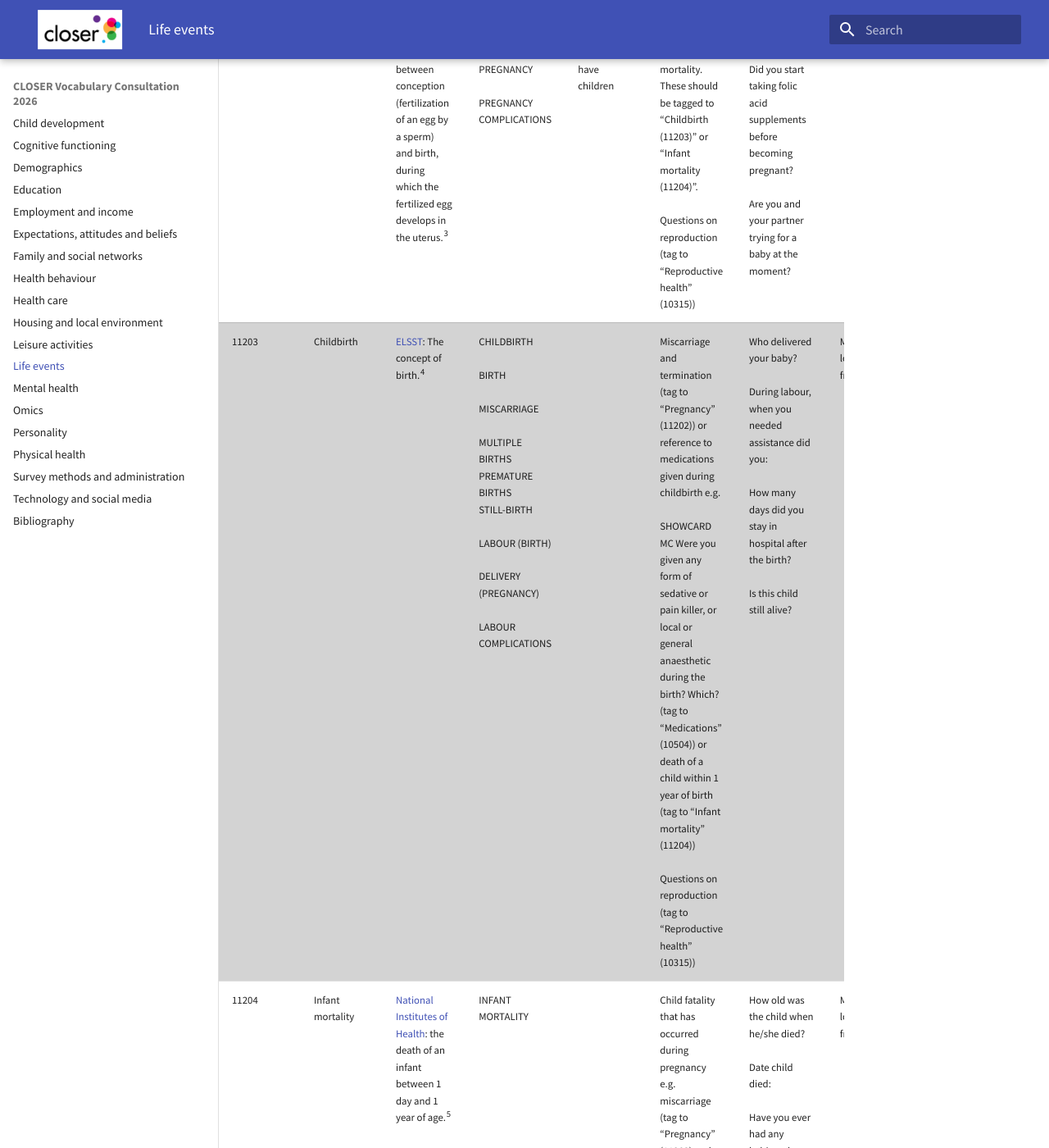
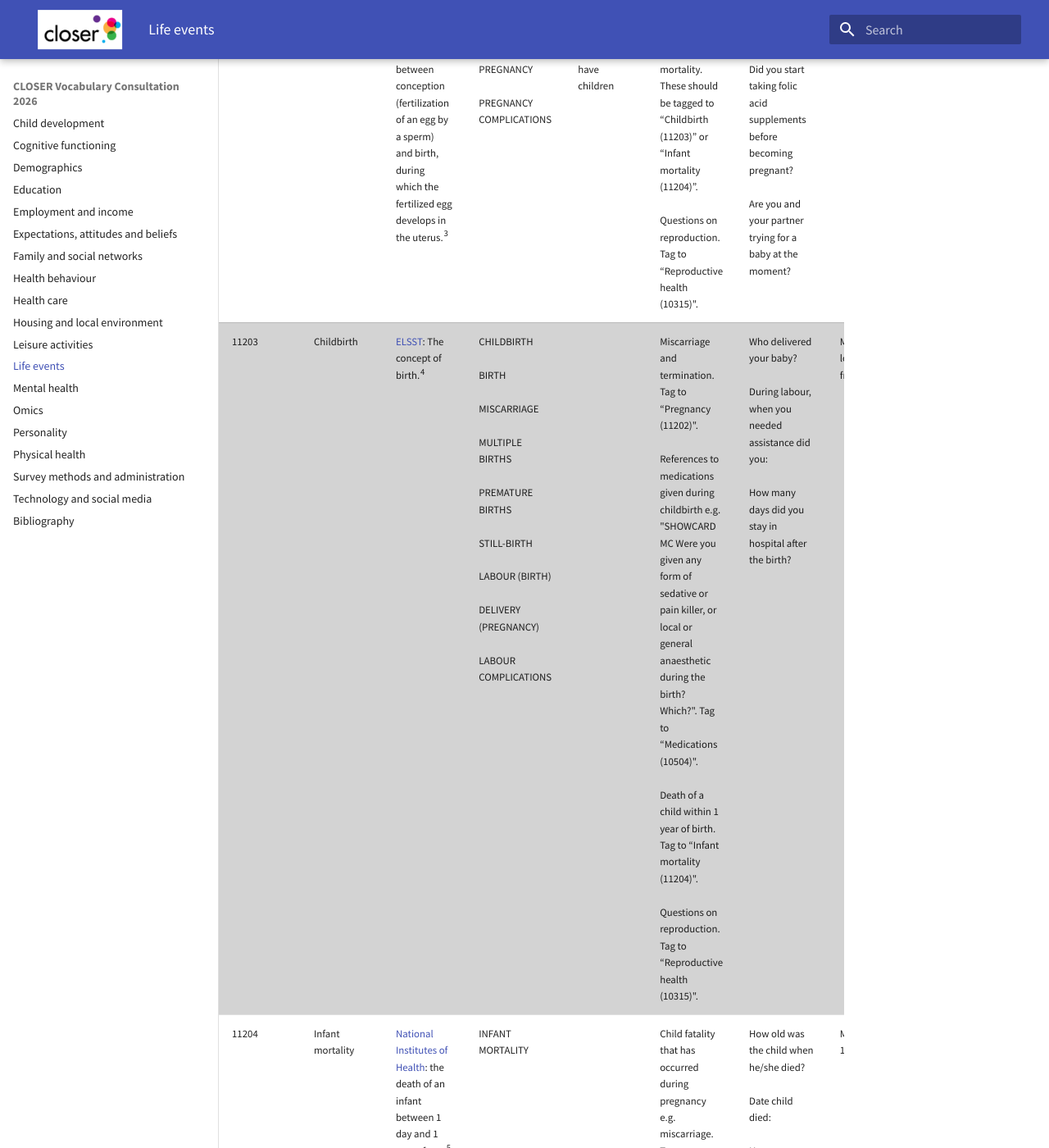
Before and after one commit to CLOSER-Cohorts/closer-vocabulary-2026, an MkDocs documentation site: the page built from docs/life-events.md, in a window 1280 px wide and 1400 px high, scrolled down 1016 px. Shown: the whole window at 82% size. Built offline with MkDocs 1.6.1 and Material for MkDocs 9.7.7, drawn with Linux system fonts in a browser that asks for light colours; some of the changed text lies outside the part shown.

Commit message:
Update life-events.md
Fixed formatting

```diff
--- a/docs/life-events.md
+++ b/docs/life-events.md
@@ -3,7 +3,7 @@
 | **Topic** | **Description** | **Definition** | **Terms (ELSST)** | **What it is** | **What is isn’t** | **Examples** | **Changes** |
 | --- | --- | --- | --- | --- | --- | --- | --- |
 | 112 | Life events | [ELSST](https://thesauri.cessda.eu/elsst-6/en/page/b4381e84-284c-4ad9-9693-944a75702513): Memorable, unusual, or significant events in a person's life.<sup>1</sup> | LIFE EVENTS | Includes questions that mention multiple life events in one question |     | How many times have you had a pregnancy which resulted in a still-birth, miscarriage or termination since \[^date of last interview/your 16th birthday in April 1986\]? |     |
-| 11201 | Retirement | [MESH](https://meshb.nlm.nih.gov/record/ui?ui=D012179): The state of being retired from one's position or occupation.<sup>2</sup> | RETIREMENT  <br>RETIRED  <br>RETIRED PERSONS  <br>EARLY RETIREMENT  <br>RETIREMENT AGE | Includes plans for retirement | Income received from pensions. Tag to “Pensions” (10907) | With retirement, do you feel your life has gone through a major change?<br><br>(Thinking about retirement, how important is...) Having the chance to travel?<br><br>At what age do you expect to retire fully? ... years old |     |
-| 1202 | Pregnancy | [National Cancer Institute](https://www.cancer.gov/publications/dictionaries/cancer-terms/def/pregnancy): The condition between conception (fertilization of an egg by a sperm) and birth, during which the fertilized egg develops in the uterus.<sup>3</sup> | PREGNANCY<br><br>PREGNANT<br><br>TEENAGE PREGNANCY<br><br>PREGNANCY COMPLICATIONS | Being pregnant, trying to get pregnant, plans to have children | Pregnancy outcomes referring to childbirth itself or infant mortality. These should be tagged to “Childbirth (11203)” or “Infant mortality (11204)”.<br><br>Questions on reproduction (tag to “Reproductive health” (10315)) | Was this current pregnancy planned?<br><br>Did you start taking folic acid supplements before becoming pregnant?<br><br>Are you and your partner trying for a baby at the moment? | Moved location from 114 |
-| 11203 | Childbirth | [ELSST](https://thesauri.cessda.eu/elsst-5/en/page/7bb5a8be-a591-466b-858b-dec717199781): The concept of birth.<sup>4</sup>| CHILDBIRTH<br><br>BIRTH<br><br>MISCARRIAGE<br><br>MULTIPLE BIRTHS  <br>PREMATURE BIRTHS  <br>STILL-BIRTH<br><br>LABOUR (BIRTH)<br><br>DELIVERY (PREGNANCY)<br><br>LABOUR COMPLICATIONS |     | Miscarriage and termination (tag to “Pregnancy” (11202)) or reference to medications given during childbirth e.g.<br><br>SHOWCARD MC Were you given any form of sedative or pain killer, or local or general anaesthetic during the birth? Which? (tag to “Medications” (10504)) or death of a child within 1 year of birth (tag to “Infant mortality” (11204))<br><br>Questions on reproduction (tag to “Reproductive health” (10315)) | Who delivered your baby?<br><br>During labour, when you needed assistance did you:<br><br>How many days did you stay in hospital after the birth?<br><br>Is this child still alive? | Moved location from 11401 |
-| 11204 | Infant mortality | [National Institutes of Health](https://www.nichd.nih.gov/health/topics/infant-mortality): the death of an infant between 1 day and 1 year of age.<sup>5</sup>| INFANT MORTALITY |     | Child fatality that has occurred during pregnancy e.g. miscarriage (tag to “Pregnancy” (11202) and termination (tag to “Women’s health” (10306)) | How old was the child when he/she died?<br><br>Date child died:<br><br>Have you ever had any babies who were born alive but died later? | Moved location from 11402 |
+| 11201 | Retirement | [MESH](https://meshb.nlm.nih.gov/record/ui?ui=D012179): The state of being retired from one's position or occupation.<sup>2</sup> | RETIREMENT<br><br>RETIRED<br><br>RETIRED PERSONS<br><br>EARLY RETIREMENT<br><br>RETIREMENT AGE | Includes plans for retirement | Income received from pensions. Tag to “Pensions (10907)" | With retirement, do you feel your life has gone through a major change?<br><br>(Thinking about retirement, how important is...) Having the chance to travel?<br><br>At what age do you expect to retire fully? ... years old |     |
+| 1202 | Pregnancy | [National Cancer Institute](https://www.cancer.gov/publications/dictionaries/cancer-terms/def/pregnancy): The condition between conception (fertilization of an egg by a sperm) and birth, during which the fertilized egg develops in the uterus.<sup>3</sup> | PREGNANCY<br><br>PREGNANT<br><br>TEENAGE PREGNANCY<br><br>PREGNANCY COMPLICATIONS | Being pregnant, trying to get pregnant, plans to have children | Pregnancy outcomes referring to childbirth itself or infant mortality. These should be tagged to “Childbirth (11203)” or “Infant mortality (11204)”.<br><br>Questions on reproduction. Tag to “Reproductive health (10315)". | Was this current pregnancy planned?<br><br>Did you start taking folic acid supplements before becoming pregnant?<br><br>Are you and your partner trying for a baby at the moment? | Moved location from 114 |
+| 11203 | Childbirth | [ELSST](https://thesauri.cessda.eu/elsst-5/en/page/7bb5a8be-a591-466b-858b-dec717199781): The concept of birth.<sup>4</sup>| CHILDBIRTH<br><br>BIRTH<br><br>MISCARRIAGE<br><br>MULTIPLE BIRTHS<br><br>PREMATURE BIRTHS<br><br>STILL-BIRTH<br><br>LABOUR (BIRTH)<br><br>DELIVERY (PREGNANCY)<br><br>LABOUR COMPLICATIONS |     | Miscarriage and termination. Tag to “Pregnancy (11202)".<br><br>References to medications given during childbirth e.g. "SHOWCARD MC Were you given any form of sedative or pain killer, or local or general anaesthetic during the birth? Which?". Tag to “Medications (10504)".<br><br>Death of a child within 1 year of birth. Tag to “Infant mortality (11204)".<br><br>Questions on reproduction. Tag to “Reproductive health (10315)". | Who delivered your baby?<br><br>During labour, when you needed assistance did you:<br><br>How many days did you stay in hospital after the birth? | Moved location from 11401 |
+| 11204 | Infant mortality | [National Institutes of Health](https://www.nichd.nih.gov/health/topics/infant-mortality): the death of an infant between 1 day and 1 year of age.<sup>5</sup>| INFANT MORTALITY |     | Child fatality that has occurred during pregnancy e.g. miscarriage. Tag to “Pregnancy (11202)".<br><br>Termination of a pregnancy. Tag to “Women’s health (10306)". | How old was the child when he/she died?<br><br>Date child died:<br><br>Have you ever had any babies who were born alive but died later? | Moved from 11402 |
```
